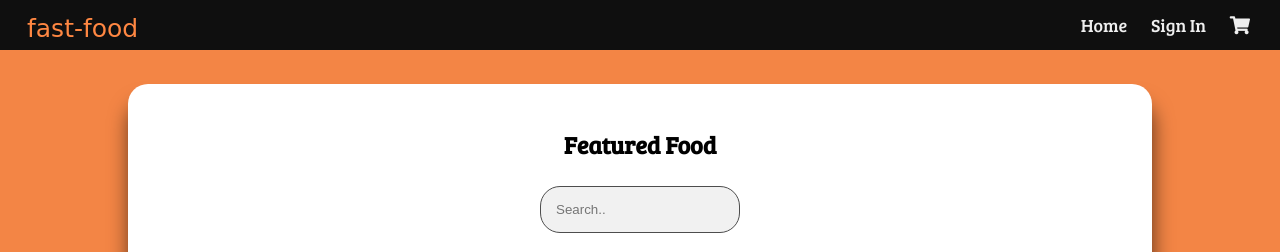
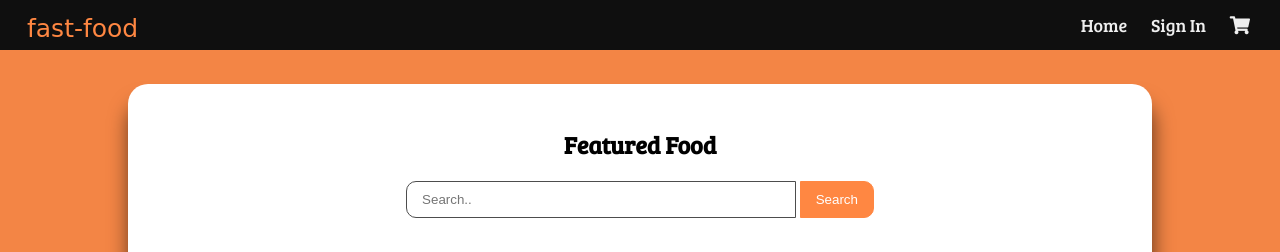
Before and after one commit to akpante3/fast-food-fast, a PHP site: page / in a window 1280 px wide. Shown: the top 252 px of the page. Run offline with PHP 8.4, Linux system fonts and the light colour scheme; some libraries are stand-ins or nearby versions; some web fonts are replaced.

Commit message:
bug[ #160576254 ]modify search bar

```diff
--- a/css/style.css
+++ b/css/style.css
@@ -93,7 +93,7 @@
     padding: 1.5em;
 
 }
-input[type=text], input[type=password] {
+.sign-container input[type=text],.sign-container input[type=password] {
     width: 100%;
     padding: 15px;
     margin: 5px 0 22px 0;
@@ -103,7 +103,7 @@ input[type=text], input[type=password] {
     border-radius: 9px;
 }
 
-input[type=text]:focus, input[type=password]:focus {
+.sign-container input[type=text]:focus, .sign-container input[type=password]:focus {
     background-color: #ddd;
     outline: none;
 }
@@ -163,17 +163,31 @@ button:hover {
     width: 40%;
 }
 #search-bar{
-    border-radius: 20px;
-    width: 200px;
-    height:30% ;
+    background-color: white;
+    border-top-left-radius: 10px;
+    border-bottom-left-radius: 10px;
+    width: 40%;
+    padding: 10px 15px;
     border: solid 1px #4d4d4d;
     padding-right: 5px;
     transition:0.3s;
   }
   #search-bar:focus{
-    border: solid 1px rgb(253, 157, 101);;
     width: 50%;
     transition:0.5s;
+
+  }
+  #submit{
+    background-color: rgb(255, 135, 66);
+    border-top-right-radius: 10px;
+    border-bottom-right-radius: 10px;
+    padding: 10px 15px;
+    margin-right: 0px;
+    border: 1px solid rgb(255, 135, 66);
+    color: white;
+  }
+  #submit:hover{
+    cursor: pointer;
   }
 .feature-header {
   text-align: center;
--- a/index.html
+++ b/index.html
@@ -44,8 +44,9 @@
         <div class="feature-header">
             <h2>Featured Food</h2>
             <input id='search-bar'type="text" name="search" placeholder="Search..">
-
+            <a href="#"><input id="submit" type="submit" value="Search"></a>
         </div>
+        <br>
         <div class="content" >
                 <div><img src="https://encrypted-tbn0.gstatic.com/images?q=tbn:ANd9GcRymeOAHIZOShcIgKfAXzn04bASkye0gr2Sqmscl_hKrfaqwVdp" alt="food"><p> Lorem ipsum dolor  </p><br><a><p>Price: N1000</p><br><button class="choose">  choose </button></a></div>
                 <div><img src="https://encrypted-tbn0.gstatic.com/images?q=tbn:ANd9GcRymeOAHIZOShcIgKfAXzn04bASkye0gr2Sqmscl_hKrfaqwVdp" alt="food"><p> Lorem ipsum dolor  </p><br><a><p>Price: N1000</p><br><button class="choose">  choose </button></a></div>
```
